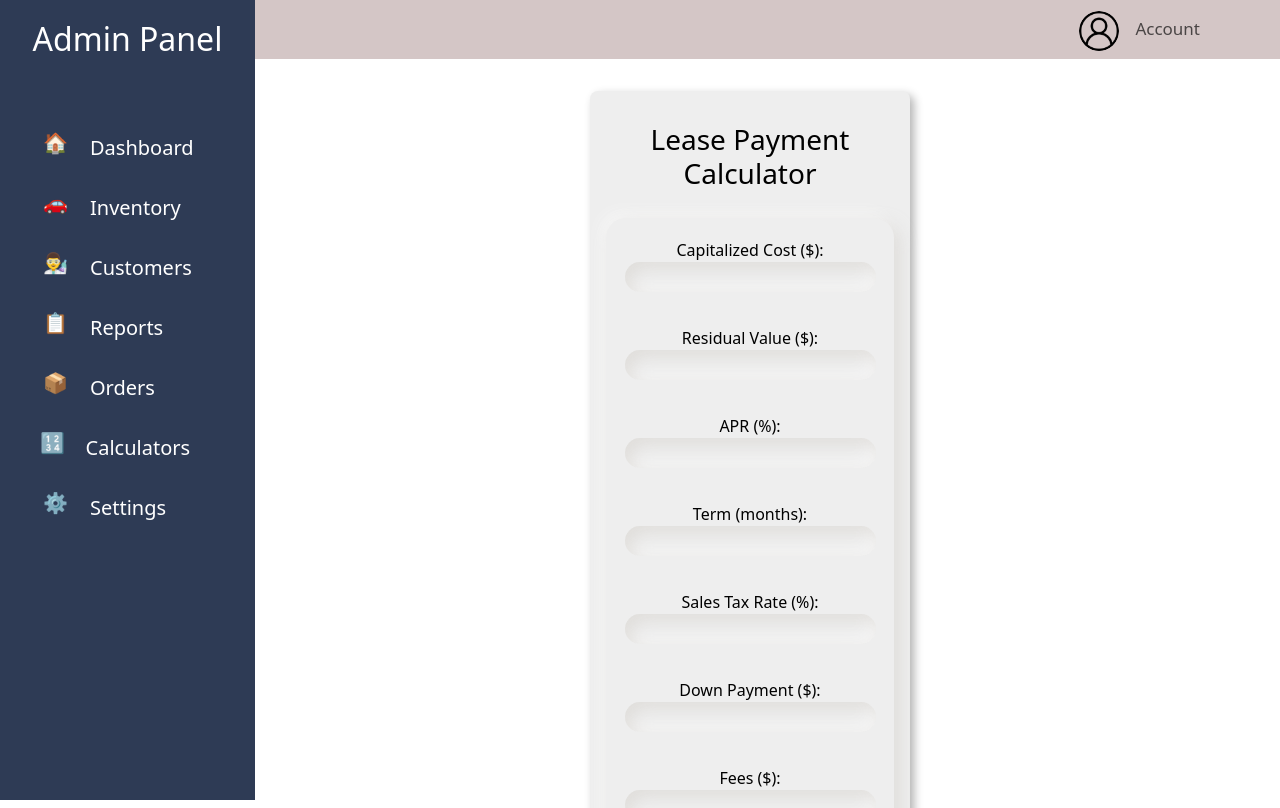
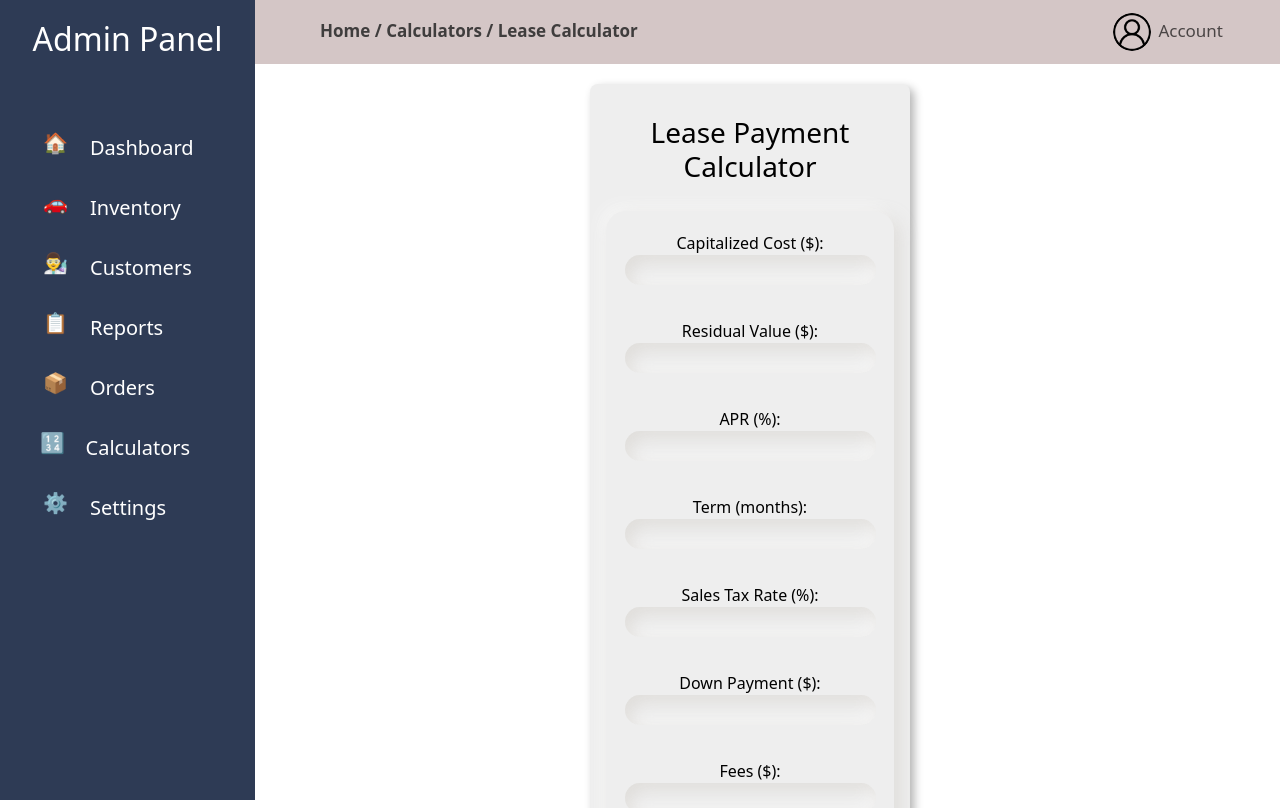
Before and after one commit to singemazuo/VIN-Decoder, a React (Create React App) app in the folder vin-decoder-client/: page /lease in a window 1280 px wide. Shown: the top 808 px of the page. Built offline with nearby package versions, Linux system fonts and the light colour scheme; no server answers.

Commit message:
added nav location

```diff
--- a/package.json
+++ b/package.json
@@ -22,7 +22,8 @@
     "express-session": "^1.18.0",
     "jsonwebtoken": "^9.0.2",
     "multer": "^1.4.5-lts.1",
-    "pg": "^8.11.5"
+    "pg": "^8.11.5",
+    "react-router-dom": "^6.23.1"
   },
   "devDependencies": {
     "@babel/plugin-proposal-private-property-in-object": "^7.14.5"
--- a/vin-decoder-client/src/App.js
+++ b/vin-decoder-client/src/App.js
@@ -13,6 +13,7 @@ import Register from './Auth/Register';
 import AddCustomer from './Forms/AddCustomer';
 import Reports from './Pages/Reports';
 import Orders from './Pages/Orders';
+import Sidebar from './Navigation/Sidebar';
 import './App.css';
 import 'bootstrap/dist/css/bootstrap.min.css';
 import Customer from './Pages/Customer';
@@ -24,21 +25,22 @@ const App = () => {
     return (
         <AuthProvider>
             <Router>
+                <Sidebar />
                 <div className="App">
                     <Routes>
                         <Route path="/" element={<HomePage />} />
                         <Route path="/inventory" element={<Inventory />} />
-                        <Route path='/add-customer' element={<AddCustomer />}/>
-                        <Route path="/customers" element={<Customer/>}/>
+                        <Route path='/add-customer' element={<AddCustomer />} />
+                        <Route path="/customers" element={<Customer />} />
                         <Route path="/vin-form" element={<VinForm />} />
-                        <Route path='/edit-form' element={<EditForm/>}/>
-                        <Route path='/settings' element={<Settings/>}/>
-                        <Route path="/register" element={<Register/>}/>
-                        <Route path="/reports" element={<Reports/>}/>
-                        <Route path="/orders" element={<Orders/>}/>
-                        <Route path="/loan" element={<LoanCalc/>}/>
-                        <Route path="/lease" element={<LeaseCalc/>}/>
-                        <Route path="/create-order" element={<CreateOrder/>}/>
+                        <Route path='/edit-form' element={<EditForm />} />
+                        <Route path='/settings' element={<Settings />} />
+                        <Route path="/register" element={<Register />} />
+                        <Route path="/reports" element={<Reports />} />
+                        <Route path="/orders" element={<Orders />} />
+                        <Route path="/loan" element={<LoanCalc />} />
+                        <Route path="/lease" element={<LeaseCalc />} />
+                        <Route path="/create-order" element={<CreateOrder />} />
                         <Route path="/account" element={
                             <PrivateRoute>
                                 <Account />
--- a/vin-decoder-client/src/Forms/CreateOrder.js
+++ b/vin-decoder-client/src/Forms/CreateOrder.js
@@ -134,7 +134,7 @@ const CreateOrder = () => {
             alt="edit"
             className={styles.editIcon}
           />
-          Clear form
+          Print form
         </button>
         <button className={styles.btnClear}>
           <img
@@ -151,7 +151,7 @@ const CreateOrder = () => {
           <br />
           <p>
             1. THE PARTIES. This transaction is made in the City/Town of{" "}
-            <input className={styles.inputTown} />,{" "}
+            <input className={styles.inputTown} placeholder="           Enter Town"/>,{" "}
           </p>
           <p>
             Province of{" "}
@@ -159,7 +159,7 @@ const CreateOrder = () => {
               className={styles.inputProv}
               placeholder="        Enter province"
             />
-            on ____________________, 20____ by and between:
+            on <input placeholder="     Enter Date" className={styles.inputDate}></input>, 20<input placeholder="YY" className={styles.inputYear}></input> by and between:
           </p>
           <p>
             Buyer: {formData.buyerName} with a mailing address of&nbsp;
@@ -172,18 +172,21 @@ const CreateOrder = () => {
             to the Buyer under the following terms:
           </p>
           <br />
-          <h3>2. VEHICLE DESCRIPTION.</h3>
+          <h3>2. VEHICLE DESCRIPTION</h3>
           <p>
-            Make: {formData.make} Model: {formData.model} Body Type:{" "}
+            Make: {formData.make} <br></br>
+            Model: {formData.model} <br></br>
+            Body Type:{" "}<br></br>
             {formData.bodyType}
           </p>
           <p>
-            Year: {formData.year} Color: {formData.color} Odometer:{" "}
-            {formData.milage} Miles
+            Year: {formData.year} <br></br>
+            Color: {formData.color} <br></br>
+            Odometer:{formData.milage} km
           </p>
           <p>Vehicle Identification Number (VIN): {formData.vin}</p>
           <br />
-          <h3>3. THE EXCHANGE.</h3>
+          <h3>3. Payment</h3>
           <p>
             The Seller agrees to transfer ownership and possession of the
             Vehicle for: (check one)
--- a/vin-decoder-client/src/Forms/CreateOrder.module.css
+++ b/vin-decoder-client/src/Forms/CreateOrder.module.css
@@ -10,12 +10,10 @@
 
   .selectionSection {
     padding-top: 10px;
-    padding-bottom: 86px;
-    border-bottom: 1px solid #ccc;
+    padding-bottom: 43px;
     display: flex;
     flex-direction: row;
-    margin-left: 255px;
-    margin: 0 0 0 220px;
+    margin-left: 295px;
   }
 
   .btnClear {
@@ -32,7 +30,7 @@
     justify-content: center;
     line-height: 1.25;
     min-height: 53px;
-    position: relative;
+    position: absolute;
     text-decoration: none;
     transition: all 250ms;
     user-select: none;
@@ -41,6 +39,8 @@
     vertical-align: baseline;
     width: 152px;
     height: 23px;
+    top: 100px;
+    right: 200px;
   }
   .btnPrint{
     align-items: center;
@@ -56,7 +56,7 @@
     justify-content: center;
     line-height: 1.25;
     min-height: 53px;
-    position: relative;
+    position: absolute;
     text-decoration: none;
     transition: all 250ms;
     user-select: none;
@@ -65,6 +65,8 @@
     vertical-align: baseline;
     width: 152px;
     height: 23px;
+    top: 100px;
+    right: 375px;
   }
 
   .btnClear:hover {
@@ -81,6 +83,7 @@
 
   .vehicleSelect {
     position: relative;
+
   }
 
   .customerSelect {
@@ -116,12 +119,17 @@
 
   .inputProv,
   .inputPrice,
-  .inputTown {
+  .inputTown,
+  .inputYear,
+  .inputDate {
     border: none;
     border-bottom: 1px solid black;
   }
 
-  .inputPrice {
+  .inputYear{
+    width: 25px;
+  }
+  .inputPrice,.inputDate {
     width: 120px;
   }
 
@@ -131,10 +139,13 @@
     padding: 30px;
     max-width: 800px;
     width: 100%;
+    margin-left: 200px;
+    margin-top: 40px;
     background-color: #fff;
   }
 
   .orderSection {
+    border-top: 1px solid #CCC;
     display: flex;
     justify-content: center;
     align-items: center;
@@ -143,34 +154,24 @@
     box-sizing: border-box;
   }
 
-  @media screen and (max-width: 1200px) {
-    .vehicleSelect {
-      left: 450px;
-    }
-    .customerSelect {
-      left: 265px;
-    }
-  }
 
-  @media screen and (max-width: 1000px) {
+  @media screen and (max-width: 1250px) {
     .selectionSection {
       flex-direction: column;
       align-items: center;
     }
     .customerSelect,
     .vehicleSelect,
-    .btnPopulate {
-      position: static;
-      margin-bottom: 20px;
+    .btnClear,
+    .btnPrint {
+      position: relative;
       border-radius: 2rem;
       padding: 0 20px;
       border: 2px solid rgb(93, 92, 116);
-    }
-    .btnPopulate {
-      width: 25%;
-      height: 52px;
-      top: auto;
-      right: auto;
+      display: flex;
+      justify-content: center;
+      width: 100%;
+      max-width: 400px;
     }
     .dropdownCustomer,
     .dropdownVehicle {
--- a/vin-decoder-client/src/Navigation/NavigationBar.js
+++ b/vin-decoder-client/src/Navigation/NavigationBar.js
@@ -2,14 +2,58 @@ import React from 'react';
 import Container from 'react-bootstrap/Container';
 import Nav from 'react-bootstrap/Nav';
 import Navbar from 'react-bootstrap/Navbar';
+import { useLocation } from 'react-router-dom';
 import styles from './NavigationBar.module.css';
 
 const NavigationBar = () => {
+    const location = useLocation();
+    const currentPath = location.pathname;
+
+    const getLocationName = (path) => {
+        switch (path) {
+            case '/':
+                return 'Dashboard';
+            case '/inventory':
+                return 'Inventory';
+            case '/customers':
+                return 'Customers';
+            case '/reports':
+                return 'Reports';
+            case '/orders':
+                return 'Orders';
+            case '/loan':
+                return 'Calculators / Loan Calculator';
+            case '/lease':
+                return 'Calculators / Lease Calculator';
+            case '/settings':
+                return 'Settings';
+            case '/add-customer':
+                return 'Add Customer';
+            case '/vin-form':
+                return 'VIN Form';
+            case '/edit-form':
+                return 'Edit Form';
+            case '/register':
+                return 'Register';
+            case '/create-order':
+                return 'Create Order';
+            case '/account':
+                return 'Account';
+            case '/login':
+                return 'Login';
+            default:
+                return '';
+        }
+    };
+
+    const navlocation = getLocationName(currentPath);
+
     return (
         <div className={styles.navWrapper}>
             <Navbar className={styles.customNav}>
                 <Container>
                     <Nav className="ms-auto">
+                        <p className={styles.location}>Home / {navlocation}</p>
                         <img src="/images/user.png" alt="User" className={styles.userImage} />
                         <Nav.Link href="/account" className={styles.accountLink}>Account</Nav.Link>
                     </Nav>
--- a/vin-decoder-client/src/Navigation/NavigationBar.module.css
+++ b/vin-decoder-client/src/Navigation/NavigationBar.module.css
@@ -1,23 +1,35 @@
 .customNav {
     background-color: rgb(212, 198, 198);
     overflow: hidden;
-    margin-bottom: 2rem;
     display: flex;
     justify-content: flex-end;
     align-items: center;
     margin-left: 20px;
+    height:64px;
 }
 
 .navWrapper{
     font-size: 17px;
+
+}
+
+.location{
+    position: absolute;
+    left: 300px;
+    top: 18px;
+    color: rgb(63, 61, 61);
+    font-weight: 550;
 }
 
 .userImage {
-    width: 40px;
-    height: 40px;
+    width: 38px;
+    height: 38px;
     border-radius: 50%;
     margin-right: 8px;
     margin-top: 3px;
+    position: absolute;
+    top: 10px;
+    right: 121px;
 }
 
 .accountLink:hover{
@@ -26,6 +38,9 @@
 .accountLink{
     color: rgb(36, 35, 35);
     font-size: 17px;
+    position: absolute;
+    top: 10px;
+    right: 49px;
 }
 
 .navLink{
--- a/vin-decoder-client/src/Navigation/Sidebar.js
+++ b/vin-decoder-client/src/Navigation/Sidebar.js
@@ -1,4 +1,3 @@
-// Sidebar.js
 import React, { useState } from 'react';
 import { NavLink } from 'react-router-dom';
 import styles from './Sidebar.module.css';
--- a/vin-decoder-client/src/Pages/Customer.module.css
+++ b/vin-decoder-client/src/Pages/Customer.module.css
@@ -10,6 +10,7 @@
 
 .customerPage {
     margin-left: 255px;
+    margin-top: 18px;
 }
 
 .customerTop {
--- a/vin-decoder-client/src/Pages/Inventory.module.css
+++ b/vin-decoder-client/src/Pages/Inventory.module.css
@@ -21,6 +21,8 @@
 .content {
     flex-grow: 1;
     position: relative;
+    margin-top: 30px;
+
 }
 
 .addSearchSection {
--- a/vin-decoder-client/src/Pages/LoanCalc.module.css
+++ b/vin-decoder-client/src/Pages/LoanCalc.module.css
@@ -20,10 +20,11 @@
   color: #000000;
   padding-left: 255px;
   background-color: #F5F5F5;
+  padding-top: 20px;
 }
 
 .loanForm {
-  margin-top: 5px;
+  margin-top: 10px;
   display: flex;
   flex-direction: column;
   align-items: center;
@@ -127,6 +128,10 @@
   font-weight: bold;
 }
 
+.h2{
+  margin-top: 20px;
+}
+
 .paymentTable#result {
   margin-top: 20px;
 }
--- a/vin-decoder-client/src/Pages/Orders.module.css
+++ b/vin-decoder-client/src/Pages/Orders.module.css
@@ -13,6 +13,7 @@
     justify-content: flex-start;
     padding-bottom: 16px;
     border-bottom: 1px solid #ccc;
+    margin-top: 30px;
 }
 
 
```
Also changed, not shown: 1 other file (tests, documents, lock files or other folders).
